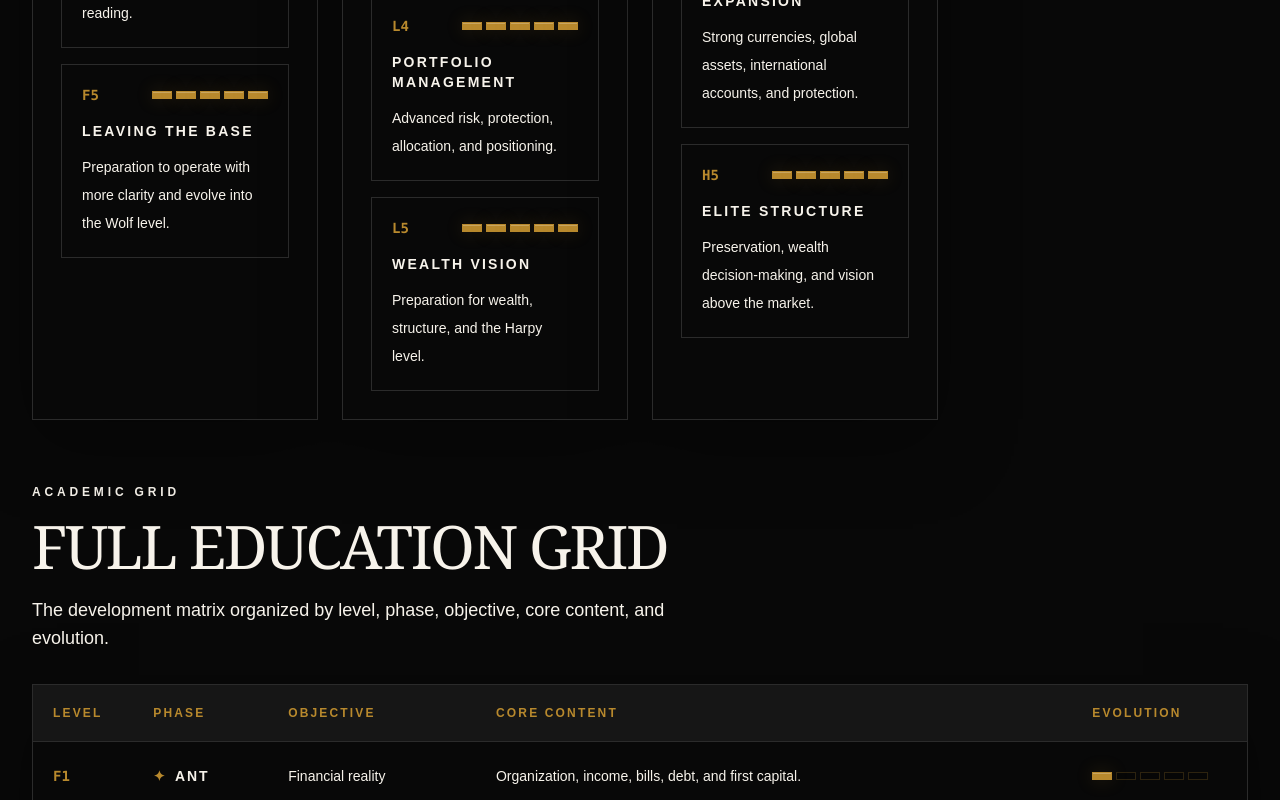
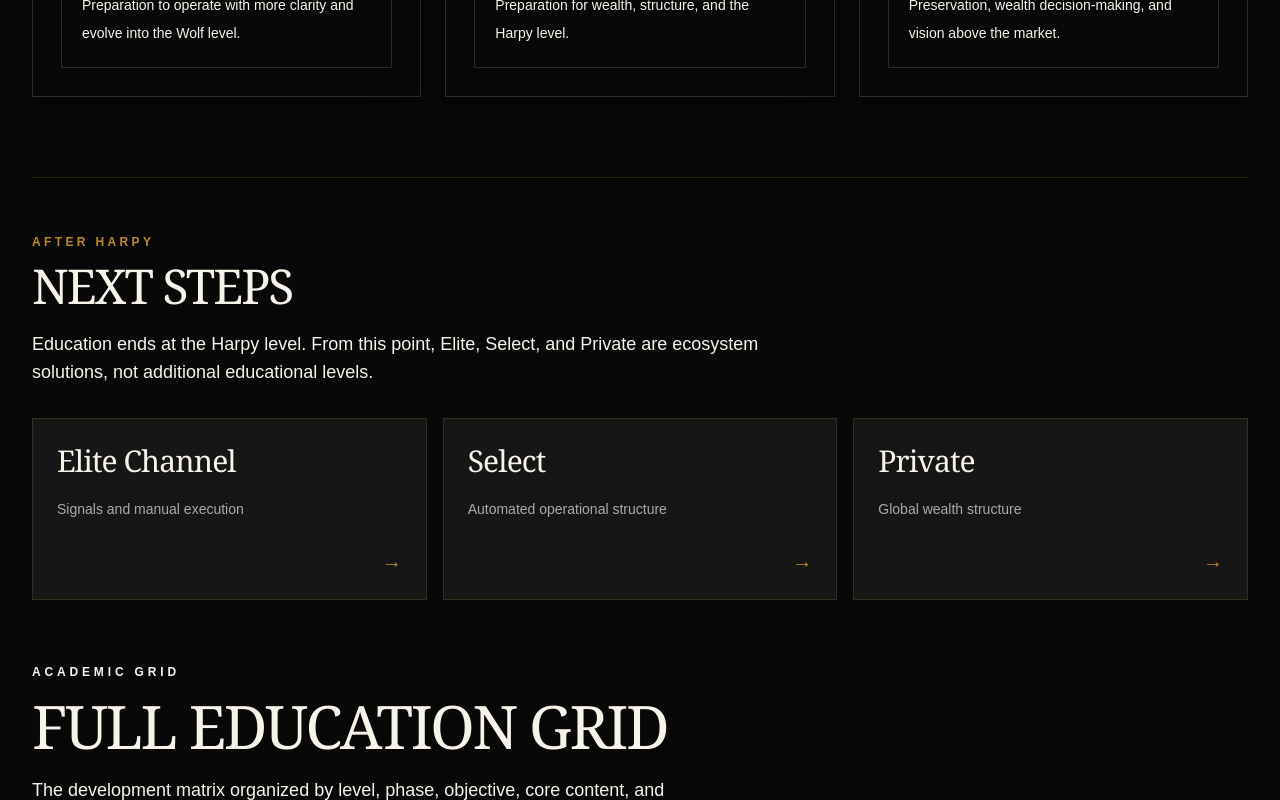
Before and after one commit to varejoinvestidor/varejo-investidor-site, a Next.js app: page /educacao in a window 1280 px wide. Shown: the part 2568-3368 px from the top of the page. Built offline with nearby package versions, Linux system fonts and the light colour scheme.

Commit message:
Atualizacao site e paginas

```diff
--- a/app/educacao/page.tsx
+++ b/app/educacao/page.tsx
@@ -13,7 +13,7 @@ import {
 import { ForexBrokerBannerWide } from "../../src/components/ForexBrokerBannerWide";
 
 type Track = {
-  id: "formiga" | "lobo" | "harpia" | "select";
+  id: "formiga" | "lobo" | "harpia";
   name: string;
   subtitle: string;
   seal: string;
@@ -38,6 +38,14 @@ const educationCopy = {
     expansionText: "A trilha educacional completa Formiga, Lobo e Harpia será liberada progressivamente dentro do ecossistema Varejo Investidor.",
     expansionNote: "Novas aulas, módulos e materiais serão adicionados por fase.",
     expansionUpdate: "Atualizações contínuas da estrutura educacional global.",
+    nextStepsEyebrow: "Após Harpia",
+    nextStepsTitle: "PRÓXIMOS PASSOS",
+    nextStepsText: "A formação termina no nível Harpia. A partir daqui, Elite, Select e Private são soluções do ecossistema, não novos níveis educacionais.",
+    nextSteps: [
+      { name: "Canal Elite", description: "Sinais e execução manual", href: "/sinais" },
+      { name: "Select", description: "Estrutura operacional automatizada", href: "/select" },
+      { name: "Private", description: "Estrutura patrimonial global", href: "/private" },
+    ],
     tracks: [
       {
         id: "formiga",
@@ -84,21 +92,6 @@ const educationCopy = {
           ["H5", "Estrutura de elite", "Preservação, decisão patrimonial e visão acima do mercado.", 5],
         ],
       },
-      {
-        id: "select",
-        name: "SELECT",
-        subtitle: "Estrutura patrimonial voltada para investidores de alta renda, com foco em diversifica\u00E7\u00E3o internacional, gest\u00E3o de risco, prote\u00E7\u00E3o patrimonial e posicionamento global de capital.",
-        seal: "N\u00CDVEL",
-        difficulty: "Estrutura avan\u00E7ada",
-        tone: "elite",
-        levels: [
-          ["S1", "Estrutura patrimonial", "Organiza\u00E7\u00E3o de patrim\u00F4nio, governan\u00E7a financeira e arquitetura de capital.", 5],
-          ["S2", "Diversifica\u00E7\u00E3o global", "Exposi\u00E7\u00E3o internacional, moedas fortes e ativos globais.", 5],
-          ["S3", "Prote\u00E7\u00E3o patrimonial", "Gest\u00E3o de risco, prote\u00E7\u00E3o cambial e preserva\u00E7\u00E3o de capital.", 5],
-          ["S4", "Aloca\u00E7\u00E3o estrat\u00E9gica", "Carteiras multimercado, ciclos econ\u00F4micos e posicionamento internacional.", 5],
-          ["S5", "Estrutura institucional", "Family office, sucess\u00E3o, legado e patrim\u00F4nio multigeracional.", 5],
-        ],
-      },
     ] satisfies Track[],
   },
   en: {
@@ -116,6 +109,14 @@ const educationCopy = {
     expansionText: "The complete Ant, Wolf, and Harpy educational path will be released progressively inside the Varejo Investidor ecosystem.",
     expansionNote: "New classes, modules, and materials will be added by phase.",
     expansionUpdate: "Continuous updates to the global educational structure.",
+    nextStepsEyebrow: "After Harpy",
+    nextStepsTitle: "NEXT STEPS",
+    nextStepsText: "Education ends at the Harpy level. From this point, Elite, Select, and Private are ecosystem solutions, not additional educational levels.",
+    nextSteps: [
+      { name: "Elite Channel", description: "Signals and manual execution", href: "/sinais" },
+      { name: "Select", description: "Automated operational structure", href: "/select" },
+      { name: "Private", description: "Global wealth structure", href: "/private" },
+    ],
     tracks: [
       {
         id: "formiga",
@@ -179,6 +180,14 @@ const educationCopy = {
     expansionText: "La ruta educativa completa Hormiga, Lobo y Harpía será liberada progresivamente dentro del ecosistema Varejo Investidor.",
     expansionNote: "Nuevas clases, módulos y materiales serán agregados por fase.",
     expansionUpdate: "Actualizaciones continuas de la estructura educativa global.",
+    nextStepsEyebrow: "Después de Harpía",
+    nextStepsTitle: "PRÓXIMOS PASOS",
+    nextStepsText: "La formación termina en el nivel Harpía. Desde aquí, Elite, Select y Private son soluciones del ecosistema, no nuevos niveles educativos.",
+    nextSteps: [
+      { name: "Canal Elite", description: "Señales y ejecución manual", href: "/sinais" },
+      { name: "Select", description: "Estructura operativa automatizada", href: "/select" },
+      { name: "Private", description: "Estructura patrimonial global", href: "/private" },
+    ],
     tracks: [
       {
         id: "formiga",
@@ -229,7 +238,7 @@ const educationCopy = {
   },
 };
 
-const formationSteps = ["F1", "F2", "F3", "F4", "F5", "L1", "L2", "L3", "L4", "L5", "H1", "H2", "H3", "H4", "H5", "S1", "S2", "S3", "S4", "S5"];
+const formationSteps = ["F1", "F2", "F3", "F4", "F5", "L1", "L2", "L3", "L4", "L5", "H1", "H2", "H3", "H4", "H5"];
 const ICHIMOKU_PRODUCT_URL = "https://lastlink.com/p/C1EE3F8C4/checkout-payment";
 const ichimokuLearningItems = [
   "Ebook completo Domine o Ichimoku",
@@ -279,6 +288,14 @@ const localizedEducationCopy = {
     expansionText: "سيتم إطلاق مسار النملة والذئب والهاربي تدريجيا داخل نظام Varejo Investidor.",
     expansionNote: "ستضاف دروس ووحدات ومواد جديدة حسب كل مرحلة.",
     expansionUpdate: "تحديثات مستمرة للهيكل التعليمي العالمي.",
+    nextStepsEyebrow: "بعد الهاربي",
+    nextStepsTitle: "الخطوات التالية",
+    nextStepsText: "ينتهي المسار التعليمي عند مستوى الهاربي. بعد ذلك، تعد Elite وSelect وPrivate حلولا ضمن المنظومة وليست مستويات تعليمية إضافية.",
+    nextSteps: [
+      { name: "قناة Elite", description: "إشارات وتنفيذ يدوي", href: "/sinais" },
+      { name: "Select", description: "هيكل تشغيلي آلي", href: "/select" },
+      { name: "Private", description: "هيكل ثروات عالمي", href: "/private" },
+    ],
     tracks: [
       {
         ...educationCopy.en.tracks[0],
@@ -340,6 +357,14 @@ const localizedEducationCopy = {
     expansionText: "Karınca, Kurt ve Harpia eğitim yolu Varejo Investidor ekosistemi içinde kademeli olarak yayınlanacak.",
     expansionNote: "Yeni dersler, modüller ve materyaller aşamalara göre eklenecek.",
     expansionUpdate: "Küresel eğitim yapısına sürekli güncellemeler.",
+    nextStepsEyebrow: "Harpia sonrasında",
+    nextStepsTitle: "SONRAKİ ADIMLAR",
+    nextStepsText: "Eğitim yolu Harpia seviyesinde tamamlanır. Bu noktadan sonra Elite, Select ve Private yeni eğitim seviyeleri değil, ekosistem çözümleridir.",
+    nextSteps: [
+      { name: "Elite Kanalı", description: "Sinyaller ve manuel uygulama", href: "/sinais" },
+      { name: "Select", description: "Otomatik operasyonel yapı", href: "/select" },
+      { name: "Private", description: "Küresel varlık yapısı", href: "/private" },
+    ],
     tracks: [
       {
         ...educationCopy.en.tracks[0],
@@ -455,7 +480,7 @@ export default function EducationPage() {
               <p className="text-xs font-bold uppercase tracking-[0.28em] text-gold">{copy.matrixEyebrow}</p>
               <h2 className="mt-3 font-serif text-4xl tracking-[-0.04em] text-paper">{copy.matrixTitle}</h2>
             </div>
-            <div className="education-step-grid grid grid-cols-5 gap-3 sm:grid-cols-[repeat(20,minmax(0,1fr))]">
+            <div className="education-step-grid grid grid-cols-5 gap-3 sm:grid-cols-[repeat(15,minmax(0,1fr))]">
               {formationSteps.map((step, index) => (
                 <div key={step} className="education-step-node grid place-items-center gap-2">
                   <span className={`h-2.5 w-2.5 rounded-full ${index < 5 ? "bg-rise" : "bg-gold"}`} />
@@ -467,7 +492,7 @@ export default function EducationPage() {
           <div className="education-matrix-line mt-6 h-px bg-gradient-to-r from-rise via-gold to-gold" />
         </div>
 
-        <div id="formacao" className="mx-auto grid max-w-7xl gap-6 lg:grid-cols-2 xl:grid-cols-4">
+        <div id="formacao" className="mx-auto grid max-w-7xl gap-6 lg:grid-cols-3">
           {copy.tracks.map((track, index) => (
             <motion.article
               key={track.name}
@@ -505,6 +530,45 @@ export default function EducationPage() {
             </motion.article>
           ))}
         </div>
+
+        <motion.section
+          initial="hidden"
+          whileInView="visible"
+          viewport={{ once: true, margin: "-80px" }}
+          transition={{ duration: 0.55, ease: [0.22, 1, 0.36, 1] }}
+          variants={fadeUp}
+          className="mx-auto mt-14 max-w-7xl border-t border-gold/[0.2] pt-10 md:mt-20 md:pt-14"
+          aria-labelledby="education-next-steps-title"
+        >
+          <div className="max-w-3xl">
+            <p className="text-xs font-bold uppercase tracking-[0.28em] text-gold">{copy.nextStepsEyebrow}</p>
+            <h2
+              id="education-next-steps-title"
+              className="mt-3 font-serif text-4xl tracking-[-0.04em] text-paper md:text-5xl"
+            >
+              {copy.nextStepsTitle}
+            </h2>
+            <p className="mt-5 text-base leading-8 text-paper/[0.68] md:text-lg">{copy.nextStepsText}</p>
+          </div>
+
+          <div className="mt-8 grid gap-4 md:grid-cols-3">
+            {copy.nextSteps.map((step) => (
+              <a
+                key={step.name}
+                href={step.href}
+                className="group flex min-h-40 flex-col justify-between border border-gold/[0.2] bg-paper/[0.035] p-6 transition duration-300 hover:-translate-y-1 hover:border-gold/[0.55] hover:bg-paper/[0.06]"
+              >
+                <div>
+                  <h3 className="font-serif text-3xl tracking-[-0.03em] text-paper">{step.name}</h3>
+                  <p className="mt-4 text-sm leading-7 text-paper/[0.65]">{step.description}</p>
+                </div>
+                <span className="mt-6 text-right text-xl text-gold transition-transform group-hover:translate-x-1" aria-hidden="true">
+                  →
+                </span>
+              </a>
+            ))}
+          </div>
+        </motion.section>
 
         {false && locale === "pt" ? (
           <motion.div
--- a/app/page.tsx
+++ b/app/page.tsx
@@ -2,7 +2,6 @@
 
 import { motion } from "framer-motion";
 import Image from "next/image";
-import { useEffect, useRef, useState } from "react";
 import { FreeChannelCTA, SiteChrome, SupportFooter, fadeUp, trackVarejoClick, useSiteLocale } from "../src/components/SiteSections";
 import { getInsightsPath } from "../src/data/insightsContent";
 import type { Locale } from "../src/i18n";
@@ -20,13 +19,15 @@ const homeLiteCopy = {
       eyebrow: "O que \u00e9",
       title: "O que \u00e9 o Varejo Investidor",
       manifesto:
-        "O Varejo Investidor \u00e9 uma estrutura financeira global para quem deseja sair do b\u00e1sico, entender o mercado internacional e construir sua vida financeira em camadas.",
+        "O Varejo Investidor \u00e9 uma estrutura financeira global criada para acompanhar a evolu\u00e7\u00e3o do investidor desde os primeiros passos da educa\u00e7\u00e3o financeira at\u00e9 a constru\u00e7\u00e3o de patrim\u00f4nio internacional.",
       text: [
-        "Desde 2018, entregamos mais de 4.200 sinais ao vivo, acompanhando Forex, ouro, petr\u00f3leo, cripto, \u00edndices e moedas globais.",
-        "A jornada \u00e9 dividida em n\u00edveis: Formiga, Lobo e Harpia.",
-        "O n\u00edvel Formiga constr\u00f3i a base. O n\u00edvel Lobo desenvolve estrat\u00e9gia e leitura de mercado. O n\u00edvel Harpia amplia a vis\u00e3o para patrim\u00f4nio, prote\u00e7\u00e3o e estrutura global.",
+        "Desde 2018, desenvolvemos uma jornada composta por educa\u00e7\u00e3o, sinais, gest\u00e3o operacional e estrutura patrimonial, permitindo que cada investidor avance de acordo com seu momento financeiro.",
+        "Formiga \u2014 Educa\u00e7\u00e3o financeira, organiza\u00e7\u00e3o, disciplina e constru\u00e7\u00e3o de base patrimonial.",
+        "Elite \u2014 An\u00e1lises, sinais e acompanhamento dos mercados globais.",
+        "Select \u2014 Estrutura operacional automatizada para investidores que desejam exposi\u00e7\u00e3o internacional sem acompanhar opera\u00e7\u00f5es diariamente.",
+        "Private \u2014 Estrutura patrimonial internacional voltada para prote\u00e7\u00e3o, organiza\u00e7\u00e3o, crescimento e continuidade do patrim\u00f4nio.",
       ],
-      stats: ["Desde 2018", "sinais ao vivo", "Formiga / Lobo / Harpia"],
+      stats: ["Desde 2018", "Milh\u00f5es de d\u00f3lares movimentados", "15 idiomas", "Mercados globais"],
     },
     cards: [
       { code: "FORMIGA", title: "Base financeira", text: "Educa\u00e7\u00e3o por n\u00edveis para sair da base, organizar risco e construir os primeiros pilares.", href: "/nivel-formiga" },
@@ -492,21 +493,6 @@ const homeLiteCopy = {
   }
 >;
 
-const signalCounterLabels: Record<Locale, string> = {
-  pt: "SINAIS AO VIVO NO WHATSAPP",
-  en: "LIVE SIGNALS ON WHATSAPP",
-  es: "SE\u00D1ALES EN VIVO EN WHATSAPP",
-  fr: "SIGNAUX EN DIRECT SUR WHATSAPP",
-  hi: "\u0935\u094D\u0939\u093E\u091F\u094D\u0938\u0910\u092A \u092A\u0930 \u0932\u093E\u0907\u0935 \u0938\u093F\u0917\u094D\u0928\u0932",
-  ar: "\u0625\u0634\u0627\u0631\u0627\u062A \u0645\u0628\u0627\u0634\u0631\u0629 \u0639\u0644\u0649 \u0648\u0627\u062A\u0633\u0627\u0628",
-  tr: "WHATSAPP'TA CANLI S\u0130NYALLER",
-  id: "SINYAL LIVE DI WHATSAPP",
-  vi: "T\u00CDN HI\u1EC6U TR\u1EF0C TI\u1EBEP TR\u00CAN WHATSAPP",
-  th: "\u0e2a\u0e31\u0e0d\u0e0d\u0e32\u0e13\u0e2a\u0e14\u0e1a\u0e19 WhatsApp",
-  ja: "WHATSAPPのライブシグナル",
-  ko: "WHATSAPP 실시간 신호",
-};
-
 type HomeEliteCopy = {
   title: string;
   subtitle: string;
@@ -536,7 +522,7 @@ const homeEliteCopy: Record<string, HomeEliteCopy> = {
   pt: {
     title: "Canal Elite",
     subtitle: "Receba análises e sinais enviados diretamente para o WhatsApp.",
-    text: "O Canal Elite foi desenvolvido para investidores que desejam acompanhar os mercados globais através de sinais estruturados, análises e leitura de mercado. Desde 2018, mais de 4.200 sinais foram enviados ao vivo acompanhando Forex, ouro, petróleo, índices, criptomoedas e moedas globais.",
+    text: "O Canal Elite foi desenvolvido para investidores que desejam acompanhar os mercados globais através de sinais estruturados, análises e leitura de mercado.",
     cards: ["Sinais ao Vivo", "Recebimento no WhatsApp", "Entrada, Alvo e Stop", "Análises de Mercado", "Educação por Níveis", "Leitura Global"],
     cta: "Conhecer Canal Elite",
   },
@@ -1231,19 +1217,19 @@ function homeSeoLinks(locale: Locale) {
 const homeHeroStats: Record<string, Array<{ value: string; label: string }>> = {
   pt: [
     { value: "2018", label: "Desde" },
-    { value: "+4.200", label: "sinais enviados" },
+    { value: "Milhões", label: "de dólares movimentados" },
     { value: "15", label: "idiomas" },
     { value: "Global", label: "mercados globais" },
   ],
   en: [
     { value: "2018", label: "Since" },
-    { value: "+4,200", label: "signals sent" },
+    { value: "Millions", label: "of dollars moved" },
     { value: "15", label: "languages" },
     { value: "Global", label: "markets" },
   ],
   es: [
     { value: "2018", label: "Desde" },
-    { value: "+4.200", label: "señales enviadas" },
+    { value: "Millones", label: "de dólares movilizados" },
     { value: "15", label: "idiomas" },
     { value: "Global", label: "mercados globales" },
   ],
@@ -1257,8 +1243,8 @@ const homeJourneyCopy: Record<string, {
 }> = {
   pt: {
     eyebrow: "Jornada patrimonial",
-    title: "Sua evolução financeira em quatro níveis",
-    text: "Do aprendizado inicial à estrutura patrimonial global.",
+    title: "Sua evolução financeira em quatro etapas",
+    text: "Da educação financeira à estrutura patrimonial internacional.",
     cards: [
       { title: "Formiga", wealth: "Início da jornada", goal: "Educação financeira, fundamentos e organização.", cta: "Começar gratuitamente", href: "formiga" },
       { title: "Elite", wealth: "Investidores em evolução", goal: "Receber sinais, análises e acompanhamento dos mercados globais.", cta: "Conhecer Elite", href: "elite" },
@@ -1301,7 +1287,7 @@ const homeAuthorityCopy: Record<string, {
     title: "Uma estrutura construída desde 2018",
     text: "O Varejo Investidor conecta educação, sinais, mercados globais e soluções patrimoniais para diferentes fases da jornada financeira.",
     cards: [
-      { title: "+4.200 sinais enviados", text: "Histórico operacional acompanhado ao vivo desde 2018." },
+      { title: "Milhões de dólares movimentados", text: "Experiência operacional conectada a mercados e estruturas internacionais." },
       { title: "15 idiomas ativos", text: "Estrutura internacional preparada para investidores globais." },
       { title: "Mercados globais", text: "Forex, ações, ETFs, criptoativos e commodities." },
       { title: "Educação estruturada", text: "Base educacional pela metodologia Formiga, Lobo e Harpia." },
@@ -1573,50 +1559,6 @@ const homeFlowCopy: Record<Locale, {
     ],
   },
 };
-
-function AnimatedCounter({ label }: { label: string }) {
-  const ref = useRef<HTMLSpanElement | null>(null);
-  const [value, setValue] = useState(0);
-
-  useEffect(() => {
-    const element = ref.current;
-    if (!element) return;
-
-    const observer = new IntersectionObserver(
-      ([entry]) => {
-        if (!entry.isIntersecting) return;
-
-        const start = performance.now();
-        const duration = 1400;
-
-        function tick(now: number) {
-          const progress = Math.min((now - start) / duration, 1);
-          const eased = 1 - Math.pow(1 - progress, 3);
-          setValue(Math.round(eased * 4200));
-          if (progress < 1) requestAnimationFrame(tick);
-        }
-
-        requestAnimationFrame(tick);
-        observer.disconnect();
-      },
-      { threshold: 0.35 },
-    );
-
-    observer.observe(element);
-    return () => observer.disconnect();
-  }, []);
-
-  return (
-    <span className="flex flex-col gap-1 sm:flex-row sm:items-end sm:gap-3 lg:flex-col lg:items-start lg:gap-1">
-      <span ref={ref} className="font-mono text-2xl text-gold md:text-3xl">
-        {value.toLocaleString("pt-BR")}+
-      </span>
-      <span className="signal-counter-label text-[10px] font-bold uppercase tracking-[0.16em] text-ink/[0.62]">
-        {label}
-      </span>
-    </span>
-  );
-}
 
 export default function Home() {
   const { locale, t, changeLocale } = useSiteLocale();
@@ -1742,9 +1684,9 @@ export default function Home() {
               {copy.intro.title}
             </h2>
             <div className="home-stats mt-9 grid gap-3 sm:grid-cols-3 lg:grid-cols-1">
-              {copy.intro.stats.map((stat, index) => (
+              {copy.intro.stats.map((stat) => (
                 <div key={stat} className="strategic-stat border-l-2 border-gold/[0.68] bg-paper px-4 py-4 shadow-fine">
-                  {index === 1 ?<AnimatedCounter label={signalCounterLabels[locale] ?? signalCounterLabels.en} /> : <p className="text-sm font-bold uppercase tracking-[0.16em] text-ink">{stat}</p>}
+                  <p className="text-sm font-bold uppercase tracking-[0.16em] text-ink">{stat}</p>
                 </div>
               ))}
             </div>
```
